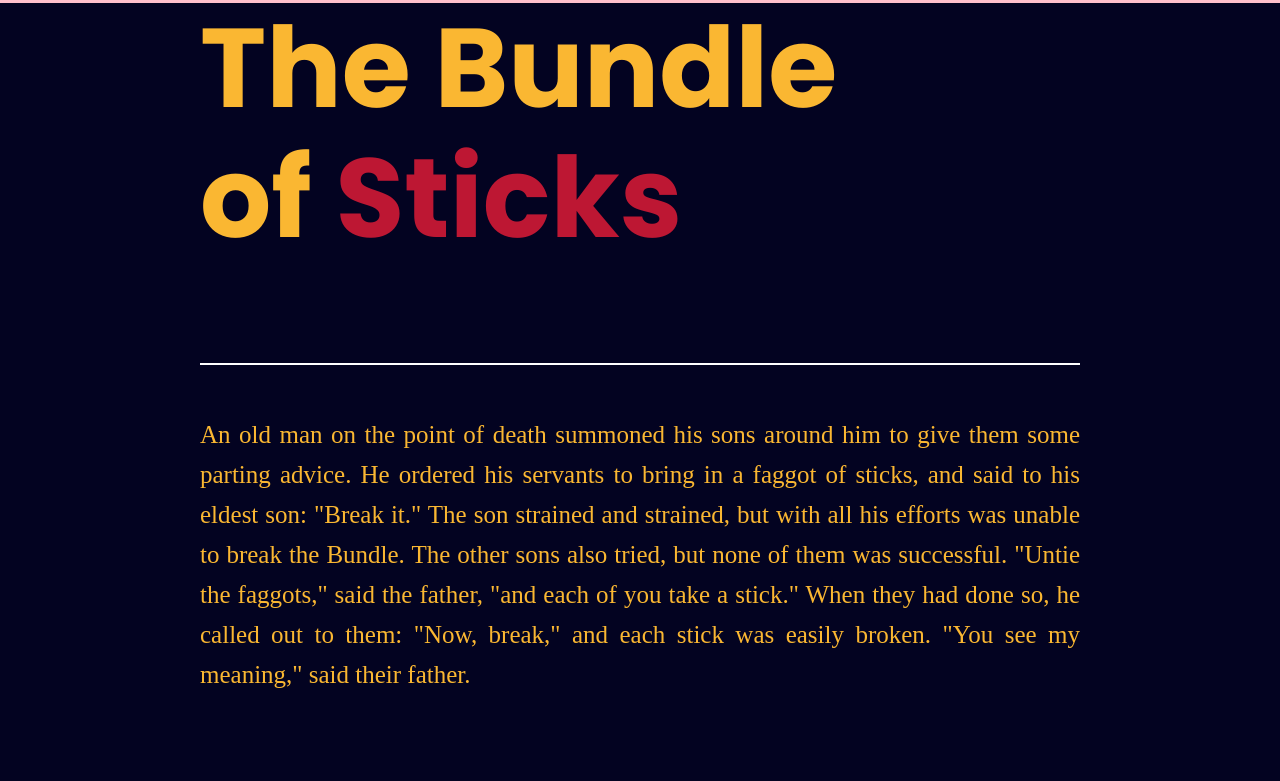
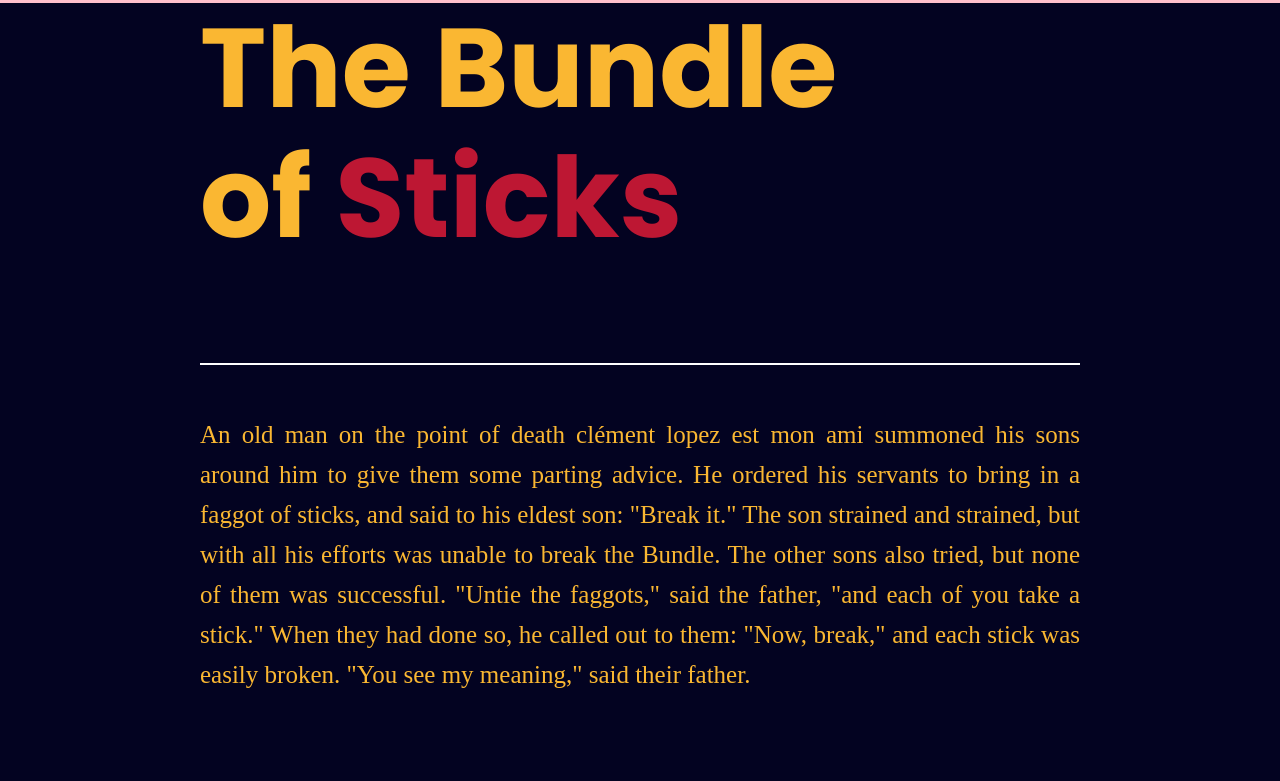
Before and after one commit to adrienwittersheim/b3-projet01-aesop, a plain HTML site: page index.html in a window 1280 px wide. Shown: the part 397-1178 px from the top of the page. Drawn offline with nearby package versions, Linux system fonts and the light colour scheme; a web font is replaced by a local one.

Commit message:
clément
lopez

```diff
--- a/css/master.css
+++ b/css/master.css
@@ -20,6 +20,8 @@ h1, h2, h3 {
   margin-block-start: 0em;
     margin-block-end: 0em;
 }
+
+
 h3 {
   align-items: center;
   justify-content: center;
--- a/index.html
+++ b/index.html
@@ -47,7 +47,7 @@
 
 
 
-    <p>An old man on the point of death summoned his sons around him to give them some parting advice.
+    <p>An old man on the point of death clément lopez est mon ami summoned his sons around him to give them some parting advice.
 
 He ordered his servants to bring in a faggot of sticks, and said to his eldest son:
 
```
